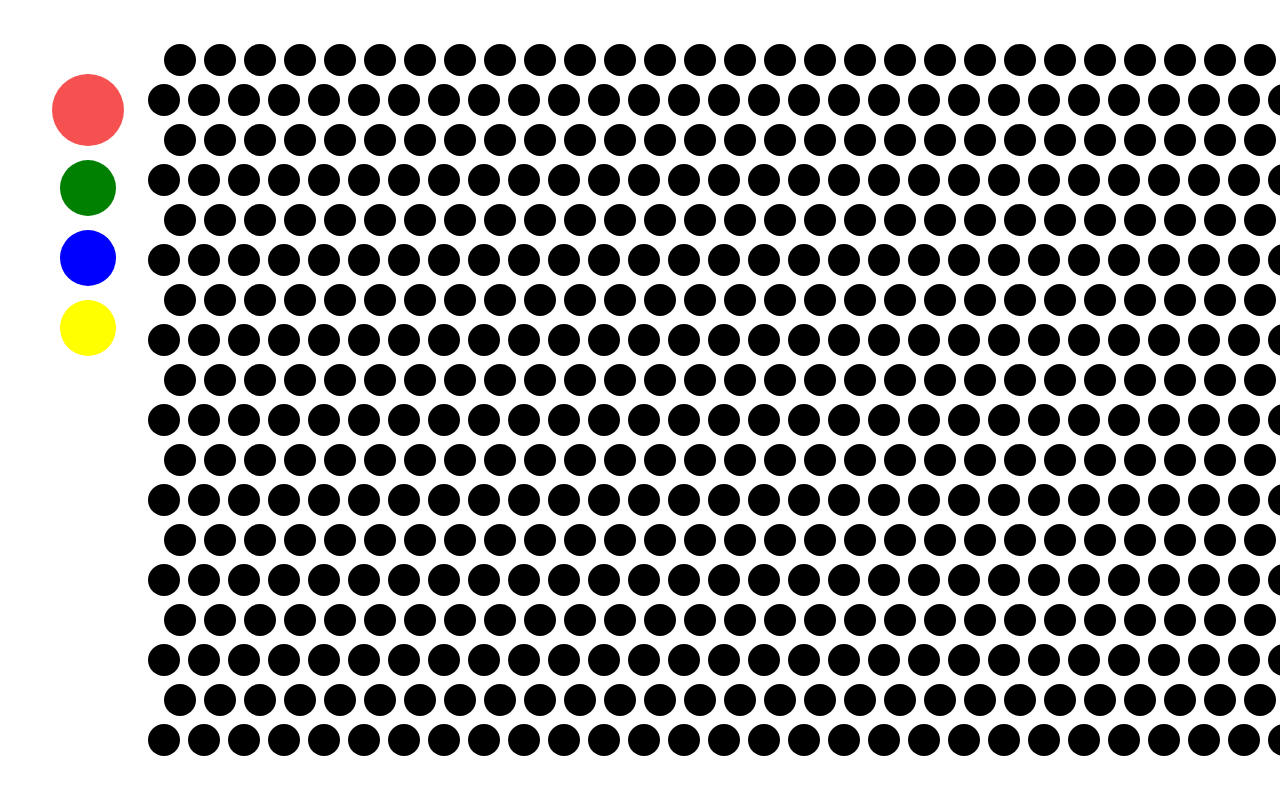
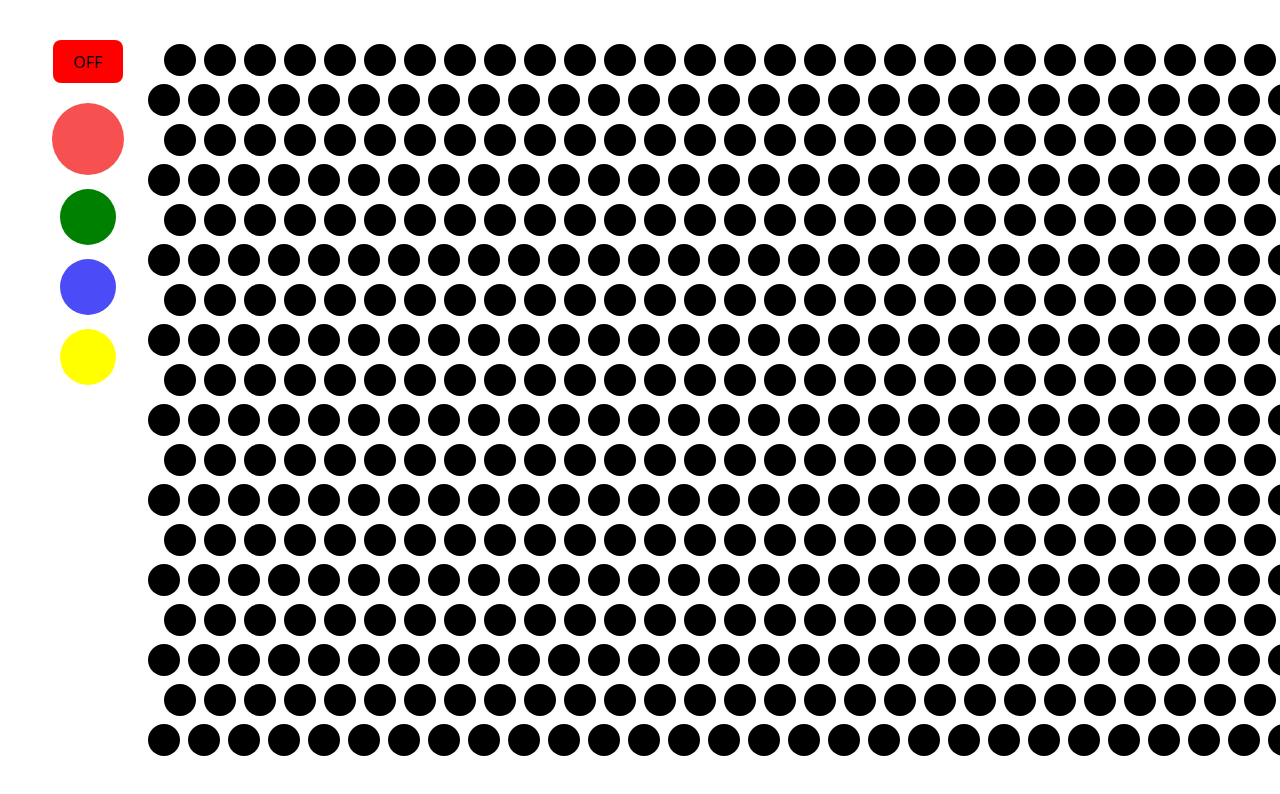
Before and after one commit to connorvessely/light-color-board, a React (Vite) app in the folder light-color-board-frontend/: page / in a window 1280 px wide. Shown: the top 794 px of the page. Built offline with nearby package versions, Linux system fonts and the light colour scheme.

Commit message:
Add power button

```diff
--- a/light-color-board-frontend/src/mainPage/ColorDot.jsx
+++ b/light-color-board-frontend/src/mainPage/ColorDot.jsx
@@ -1,11 +1,11 @@
 import { useContext, useEffect, useState } from "react";
-import { SelectColorContext } from "./MainPage";
+import { MainPageContext } from "./MainPage";
 
 function ColorDot() {
     const [fillColor, setFillColor] = useState("")
-    const {selectedColor, setSelectedColor} = useContext(SelectColorContext);
+    const {powerIsOn, selectedColor, setSelectedColor} = useContext(MainPageContext);
     return (
-        <div className={"color-dot "+ fillColor + (fillColor==""?"":" filled-in")} onClick={()=>setFillColor(selectedColor)}>
+        <div className={"color-dot "+ fillColor + (powerIsOn? " on": "")} onClick={()=>setFillColor(selectedColor)}>
 
         </div>
     )
--- a/light-color-board-frontend/src/mainPage/ColorOption.jsx
+++ b/light-color-board-frontend/src/mainPage/ColorOption.jsx
@@ -1,9 +1,9 @@
 import { useContext } from "react";
-import { SelectColorContext } from "./MainPage";
+import { MainPageContext } from "./MainPage";
 
 
 function ColorOption({colorName}) {
-    const {selectedColor, setSelectedColor} = useContext(SelectColorContext);
+    const {selectedColor, setSelectedColor} = useContext(MainPageContext);
     return (
         <div className={"color-option " + colorName + (selectedColor==colorName?" selected-color":"")} onClick={()=>setSelectedColor(colorName)}>
 
--- a/light-color-board-frontend/src/mainPage/MainPage.jsx
+++ b/light-color-board-frontend/src/mainPage/MainPage.jsx
@@ -3,28 +3,34 @@ import ColorOption from './ColorOption';
 import './MainPage.scss'
 import ColorBoard from './colorBoard'
 
-export const SelectColorContext = createContext(null)
+export const MainPageContext = createContext(null)
 
 function MainPage() {
 
-
-
     const colorOptions = ["red", "green", "blue", "yellow"]
     const [selectedColor, setSelectedColor] = useState(colorOptions[0])
+    const [powerIsOn, setPowerIsOn] = useState(false)
 
     return (
         <div className='main-page'>
-            <SelectColorContext
+            <MainPageContext
                 value={{
+                    powerIsOn,
                     selectedColor,
                     setSelectedColor
                 }}
             >
-                <div className='palette'>
-                    {colorOptions.map(color=><ColorOption key={color} colorName = {color} />)}
+                <div className="sidebar">
+                    <button className={'power-button ' + (powerIsOn ? "on" : "off")} onClick={()=>setPowerIsOn(!powerIsOn)}>
+                        {powerIsOn ? "ON" : "OFF"}
+                    </button>
+                    <div className='palette'>
+                        {colorOptions.map(color=><ColorOption key={color} colorName = {color} />)}
+                    </div>
                 </div>
+
                 <ColorBoard></ColorBoard>
-            </SelectColorContext>
+            </MainPageContext>
         </div>
     )
 }
--- a/light-color-board-frontend/src/mainPage/MainPage.scss
+++ b/light-color-board-frontend/src/mainPage/MainPage.scss
@@ -5,12 +5,21 @@ $option-height: min(7vh, 7vw);
 $transition-time: 0.5s;
 $red: rgb(246, 80, 80);
 $green: green;
-$blue: blue;
+$blue: rgb(75, 75, 248);
 $yellow: yellow;
 
 .main-page{
     display: flex;
     justify-content: space-between;
+}
+
+.power-button {
+    &.on{
+        background-color: green;
+    }
+    &.off{
+        background-color: red;
+    }
 }
 
 .palette{
@@ -43,8 +52,6 @@ $yellow: yellow;
 }
 
 @mixin glow($color){
-    transition: $transition-time;
-    background-color: $color;
     box-shadow:
     inset 0 0 1.6vh #fff,
     inset 1.3vh 0 $dot-height color.scale($color, $lightness: 50%),
@@ -55,19 +62,35 @@ $yellow: yellow;
 }
 
 .red{
-    @include glow($red)
+    transition: $transition-time;
+    background-color: $red;
+    &.on{
+        @include glow($red)
+    }
 }
 
 .green{
-    @include glow($green)
+    transition: $transition-time;
+    background-color: $green;
+    &.on{
+        @include glow($green)
+    }
 }
 
 .blue{
-    @include glow($blue)
+    transition: $transition-time;
+    background-color: $blue;
+    &.on{
+        @include glow($blue)
+    }
 }
 
 .yellow{
-    @include glow($yellow)
+    transition: $transition-time;
+    background-color: $yellow;
+    &.on{
+        @include glow($yellow)
+    }
 }
 
 .color-option{
```
